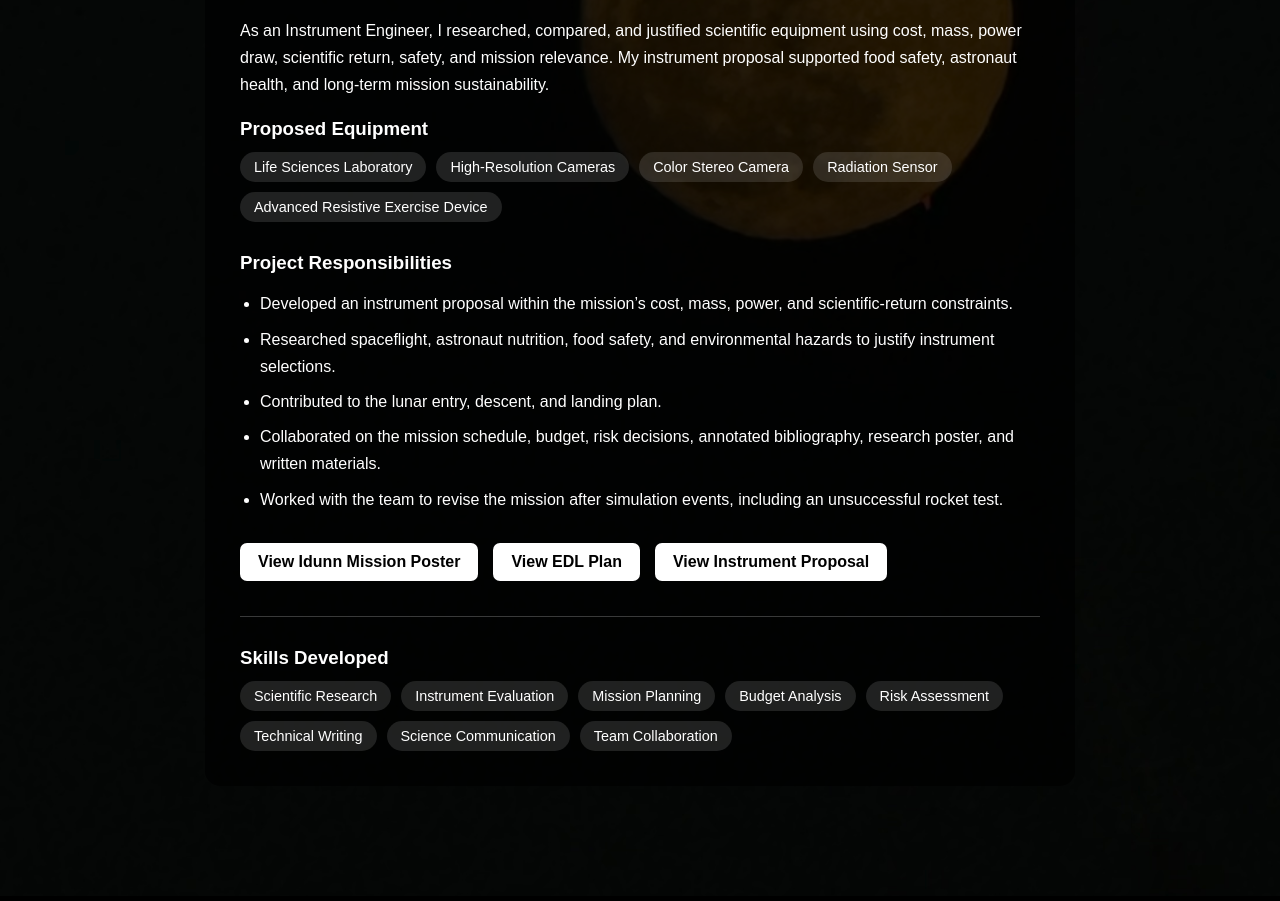
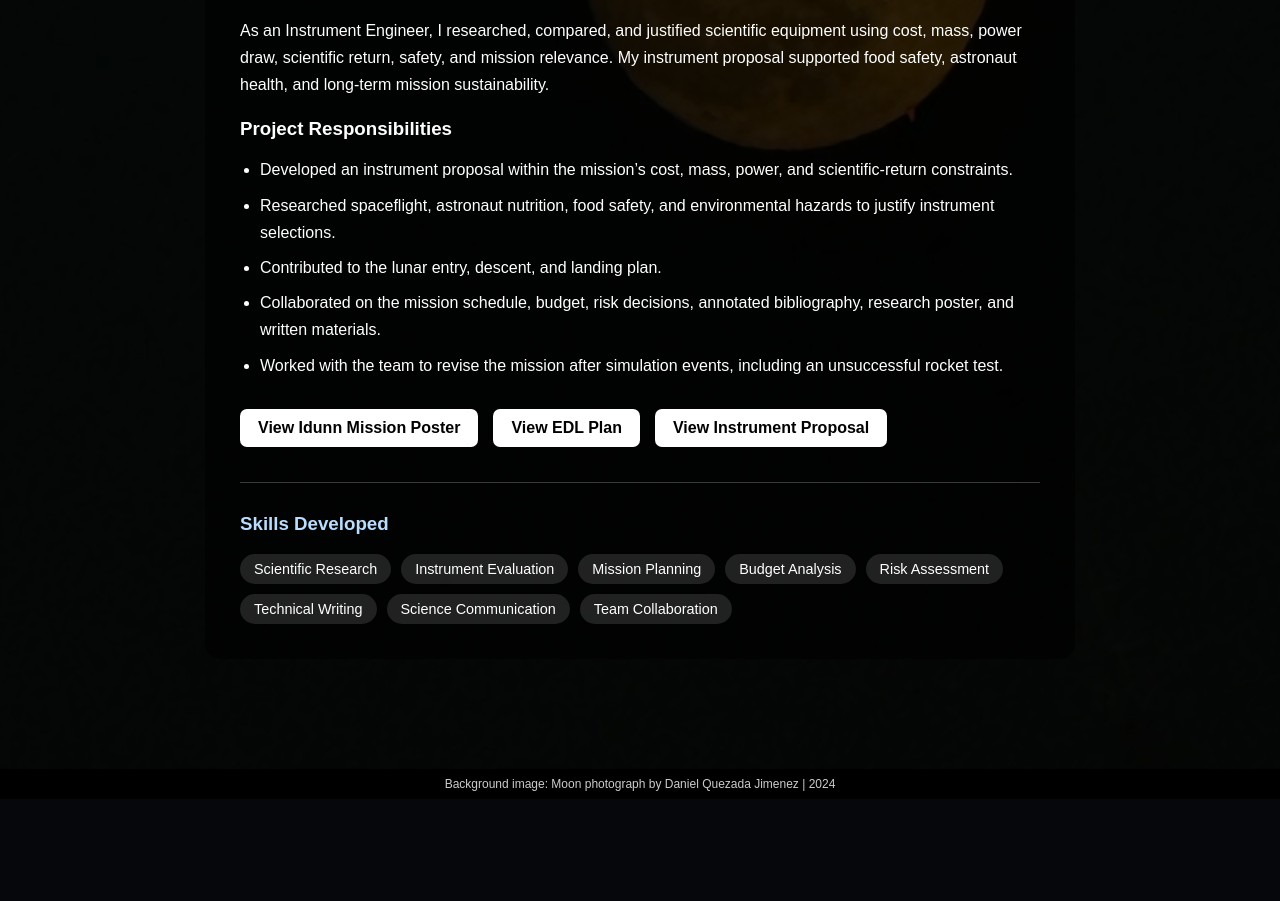
Before and after one commit to danielqje/danielqje.github.io, a plain HTML site: page experience.html in a window 1280 px wide. Shown: the part 1430-2331 px from the top of the page. After the commit the page ends 2229 px from the top, so only its background shows below. Drawn offline with Linux system fonts and the light colour scheme.

Commit message:
Remove proposed equipment section from experience.html
Removed the proposed equipment section from the project details.

```diff
--- a/experience.html
+++ b/experience.html
@@ -263,41 +263,6 @@
 
                         </p>
 
-
-
-                                                <!--Proposed Equipment-->
-
-                        <div class="project-details">
-
-                            <h3>
-                                Proposed Equipment
-                            </h3>
-
-
-                            <div class="project-tags">
-
-                                <span>
-                                    Life Sciences Laboratory
-                                </span>
-
-                                <span>
-                                    High-Resolution Cameras
-                                </span>
-
-                                <span>
-                                    Color Stereo Camera
-                                </span>
-
-                                <span>
-                                    Radiation Sensor
-                                </span>
-
-                                <span>
-                                    Advanced Resistive Exercise Device
-                                </span>
-
-                            </div>
-
                         </div>
 
 
```
